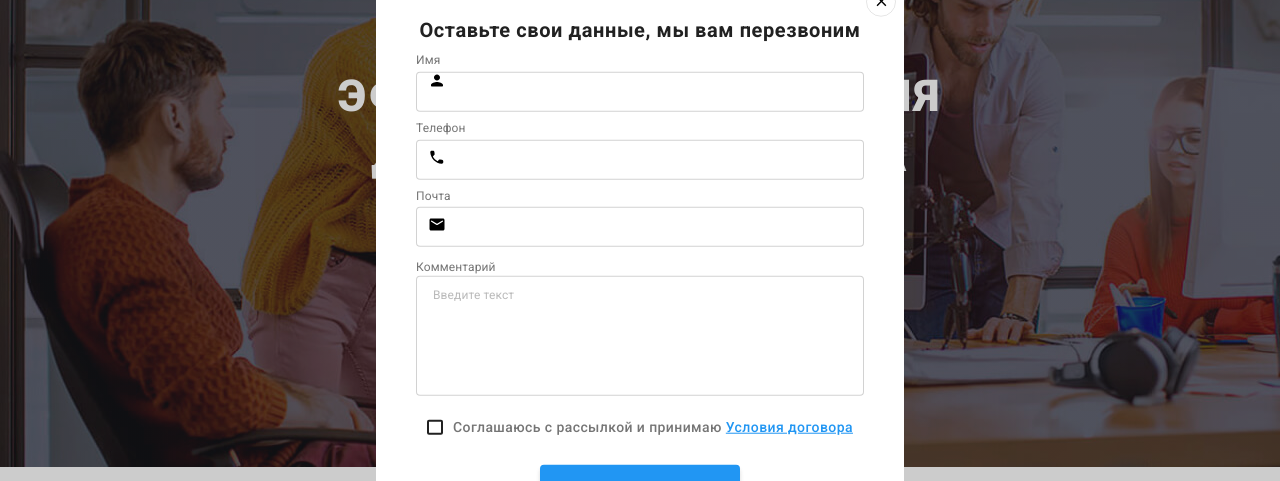
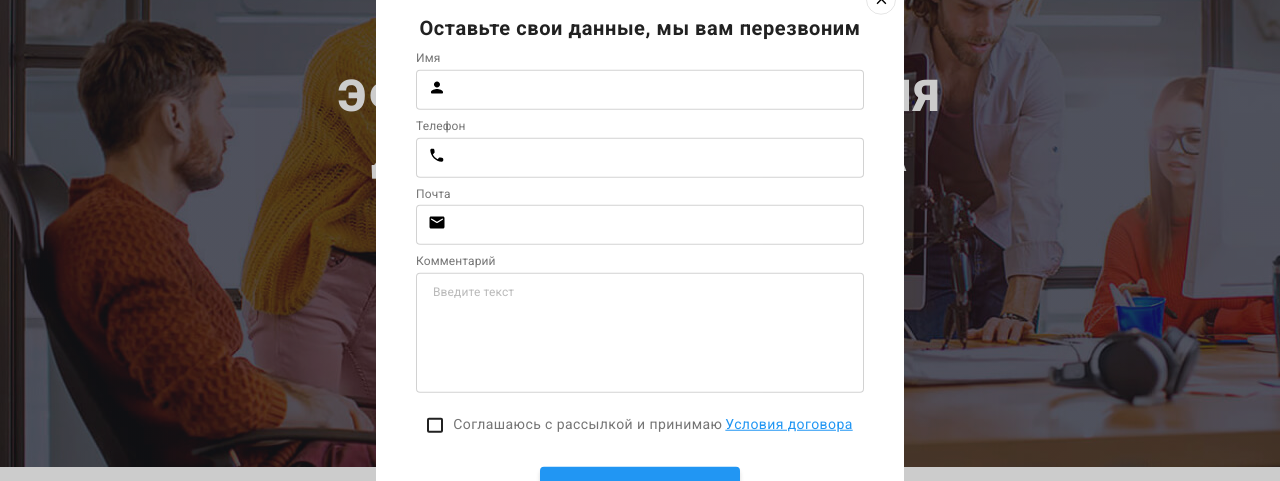
Before and after one commit to DarynaL/goit-markup-hw-08, a plain HTML site: page index.html in a window 1280 px wide. Both pictures are taken after a click on the button "Заказать услугу". Shown: the part 133-614 px from the top of the page. Drawn offline with nearby package versions, Linux system fonts and the light colour scheme.

Commit message:
полностью добавлен modal form

```diff
--- a/index.html
+++ b/index.html
@@ -672,7 +672,7 @@
         <form action="#" class="modal-form">
           <label class="modal-form-field">
             <span class="form-field-text">Имя</span>
-            <span class="modal-form-input-">
+            <span class="modal-form-input-wrapper">
               <input
                 type="text"
                 class="modal-form-input"
--- a/sass/components/_modal-form.scss
+++ b/sass/components/_modal-form.scss
@@ -9,6 +9,8 @@
   position: relative;
 }
 .modal-form-field-comment {
+  display: flex;
+  flex-direction: column;
   margin-bottom: 20px;
 }
 .form-field-text {
@@ -75,9 +77,7 @@
   align-items: center;
   justify-content: center;
   margin-top: var(--accent-color);
-  font-size: 14px;
-  line-height: 1.71px;
-  letter-spacing: 0.03em;
+  @include font(12px, 400, 1.16, 0.03em);
   color: var(--secondary-color);
   margin-bottom: 30px;
 
@@ -103,7 +103,7 @@
 }
 
 .modal-form-link {
-  margin-left: 4px;
+  margin-left: 3px;
   color: var(--accent-color);
   transition: border-color 250ms linear;
 }
@@ -128,3 +128,8 @@
     border-radius: 4px;
   }
 }
+@media screen and (min-width: 1200px) {
+  .modal-form-checkbox-label {
+    @include font(14px, 400, 1.71, 0.03em);
+  }
+}
```
Also changed, not shown: css/main.css, css/main.min.css, 2 other files.
